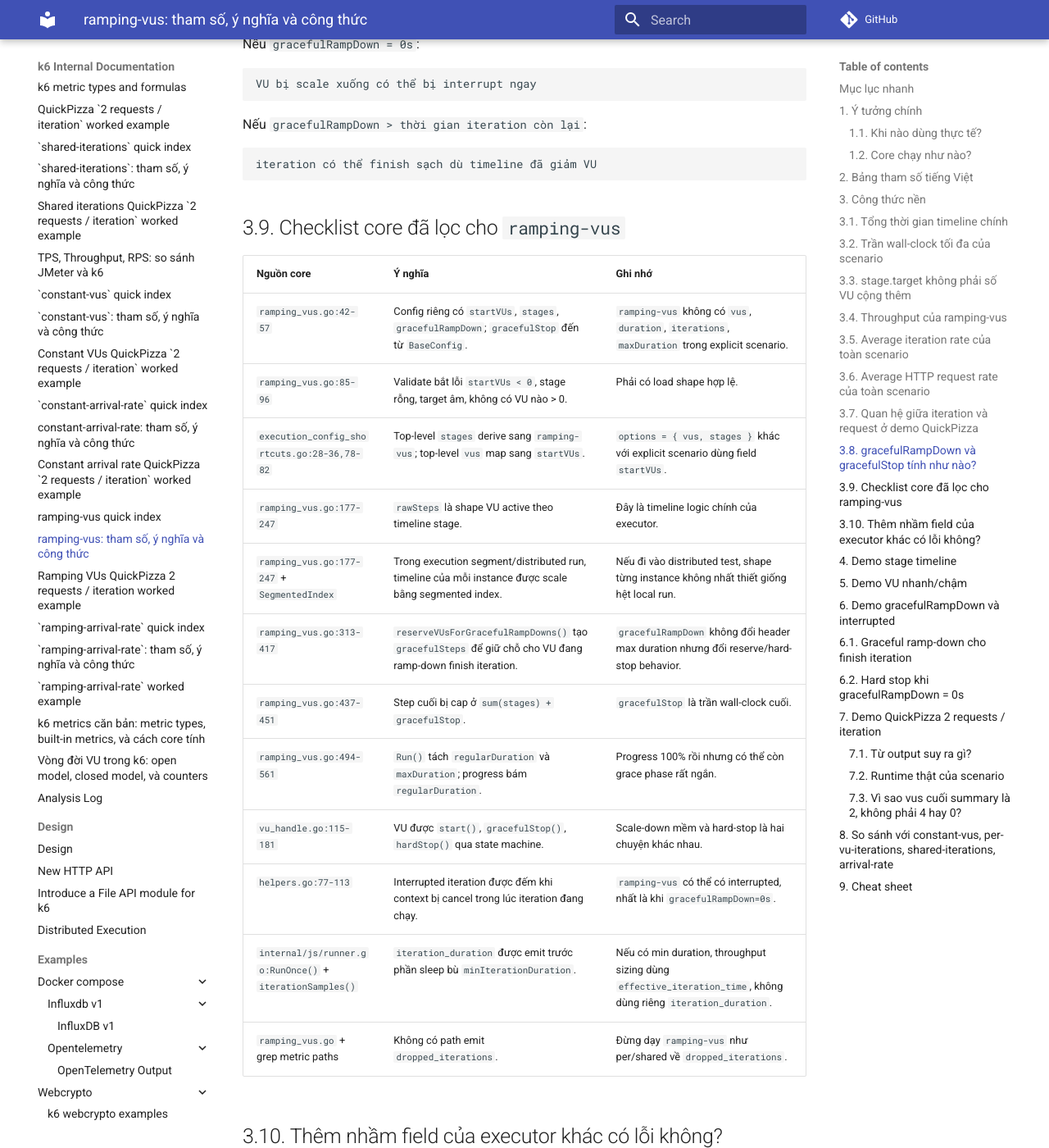
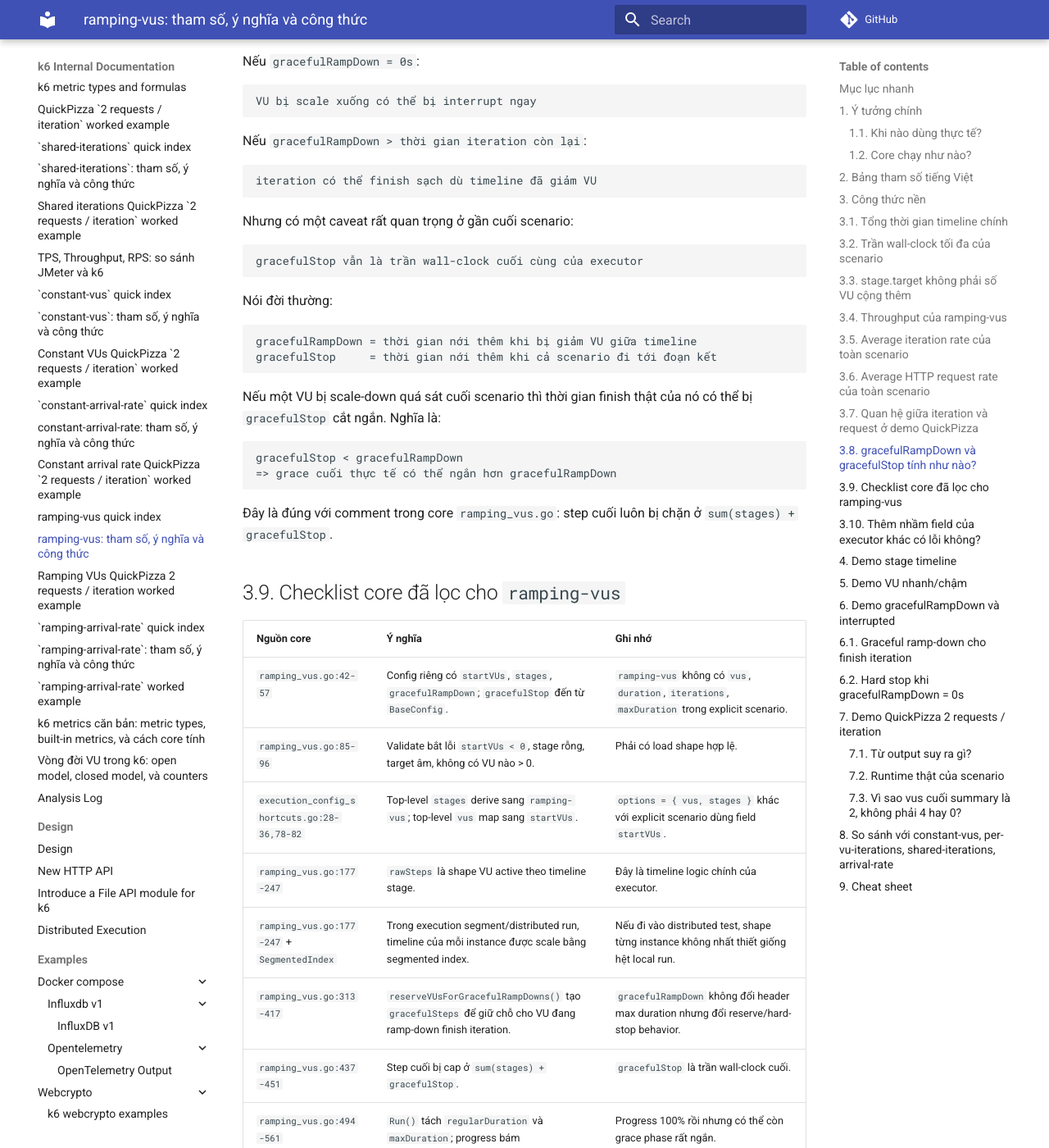
Before and after one commit to meomew-auto/markdown, an MkDocs documentation site: the page built from docs/20260517_ramping-vus-tham-so-cong-thuc.md, in a window 1280 px wide and 1400 px high, scrolled down 11273 px. Shown: the whole window at 82% size. Built offline with MkDocs 1.6.1 and Material for MkDocs 9.7.7, drawn with Linux system fonts in a browser that asks for light colours; comment, search, counter and statistics services are not loaded; some of the changed text lies outside the part shown.

Commit message:
Update docs

````diff
--- a/docs/20260517_ramping-vus-tham-so-cong-thuc.md
+++ b/docs/20260517_ramping-vus-tham-so-cong-thuc.md
@@ -320,7 +320,7 @@ Những điểm cần lưu ý khi đọc core:
 | `max_planned_vus` | số VU tối đa executor có thể cần reserve | header / core execution plan | `4`, `6` | Thường là target lớn nhất sau scaling/segment; khác với metric `vus_max` dù local run thường trùng số. |
 | `active_vus_now` | số VU đang active ở một thời điểm | progress / metric `vus` | thay đổi theo thời gian | Đây là đại lượng lên xuống theo timeline. |
 | `completed_iterations` | số iteration hoàn thành thật | summary `iterations` | chỉ biết sau khi chạy | Không có target cố định trước khi chạy. |
-| `interrupted_iterations` | số iteration bị cắt giữa chừng | progress cuối | chỉ có khi bị hard stop / end context | Demo interrupt sẽ thấy. |
+| `interrupted_iterations` | số iteration đã start nhưng bị cancel trước khi thành full iteration | progress cuối | thường do hard stop, hết grace, user abort, hoặc interrupt error | Demo interrupt sẽ thấy. |
 | `http_requests_per_iteration` | số HTTP request trong 1 iteration | đọc từ code | `2` ở QuickPizza | Không phải builtin field. |
 | `checks_per_iteration` | số check trong 1 iteration | đọc từ code | `2` ở QuickPizza | Không phải builtin field. |
 
@@ -583,6 +583,30 @@ Nếu `gracefulRampDown > thời gian iteration còn lại`:
 iteration có thể finish sạch dù timeline đã giảm VU
 ```
 
+Nhưng có một caveat rất quan trọng ở gần cuối scenario:
+
+```text
+gracefulStop vẫn là trần wall-clock cuối cùng của executor
+```
+
+Nói đời thường:
+
+```text
+gracefulRampDown = thời gian nới thêm khi bị giảm VU giữa timeline
+gracefulStop     = thời gian nới thêm khi cả scenario đi tới đoạn kết
+```
+
+Nếu một VU bị scale-down quá sát cuối scenario thì thời gian finish thật của nó có thể bị
+`gracefulStop` cắt ngắn. Nghĩa là:
+
+```text
+gracefulStop < gracefulRampDown
+=> grace cuối thực tế có thể ngắn hơn gracefulRampDown
+```
+
+Đây là đúng với comment trong core `ramping_vus.go`: step cuối luôn bị chặn ở
+`sum(stages) + gracefulStop`.
+
 ## 3.9. Checklist core đã lọc cho `ramping-vus`
 
 | Nguồn core | Ý nghĩa | Ghi nhớ |
@@ -596,7 +620,7 @@ iteration có thể finish sạch dù timeline đã giảm VU
 | `ramping_vus.go:437-451` | Step cuối bị cap ở `sum(stages) + gracefulStop`. | `gracefulStop` là trần wall-clock cuối. |
 | `ramping_vus.go:494-561` | `Run()` tách `regularDuration` và `maxDuration`; progress bám `regularDuration`. | Progress 100% rồi nhưng có thể còn grace phase rất ngắn. |
 | `vu_handle.go:115-181` | VU được `start()`, `gracefulStop()`, `hardStop()` qua state machine. | Scale-down mềm và hard-stop là hai chuyện khác nhau. |
-| `helpers.go:77-113` | Interrupted iteration được đếm khi context bị cancel trong lúc iteration đang chạy. | `ramping-vus` có thể có interrupted, nhất là khi `gracefulRampDown=0s`. |
+| `helpers.go:77-113` | Interrupted iteration được đếm khi context bị cancel trong lúc iteration đang chạy; full iteration chỉ tăng ở `AddFullIterations(1)`. | `ramping-vus` có thể có interrupted vì hard stop, hết grace, abort, hoặc interrupt error; không chỉ riêng case `gracefulRampDown=0s`. |
 | `internal/js/runner.go:RunOnce()` + `iterationSamples()` | `iteration_duration` được emit trước phần sleep bù `minIterationDuration`. | Nếu có min duration, throughput sizing dùng `effective_iteration_time`, không dùng riêng `iteration_duration`. |
 | `ramping_vus.go` + grep metric paths | Không có path emit `dropped_iterations`. | Đừng dạy `ramping-vus` như per/shared về `dropped_iterations`. |
 
@@ -835,6 +859,16 @@ nhưng vì gracefulRampDown đủ dài
 iteration vẫn kết thúc sạch ở 2.2s
 ```
 
+Đừng đọc ví dụ này thành quy tắc tuyệt đối:
+
+```text
+cứ có gracefulRampDown = 3s thì luôn được finish đủ 3s
+```
+
+Không đúng ở cuối scenario.
+Nếu VU bị scale-down quá sát mốc `sum(stages) + gracefulStop`, thì trần cuối cùng vẫn là
+`gracefulStop` của cả scenario, không phải toàn bộ `gracefulRampDown`.
+
 ## 6.2. Hard stop khi `gracefulRampDown = 0s`
 
 File:
@@ -944,6 +978,21 @@ vus................: 2     min=2       max=4
 vus_max............: 4     min=4       max=4
 
 running (6.8s), 0/4 VUs, 12 complete and 0 interrupted iterations
+```
+
+Đừng đọc nhầm 3 dòng sau thành cùng một loại số:
+
+```text
+4 looping VUs trong header
+  = trần planned VU theo execution plan của executor này
+
+running ... 0/4 VUs
+  = snapshot ở cuối lúc progress in ra
+  = lúc đó không còn VU nào đang bận, nhưng plan tối đa của executor là 4
+
+vus: 2 min=2 max=4
+  = Gauge summary của các sample active VUs trong lúc chạy
+  = không phải snapshot cuối
 ```
 
 ### 7.1. Từ output suy ra gì?
````
Also changed, not shown: docs/20260115_options-defaults-and-shortcuts.md (+77 -17 lines), docs/20260517_ramping-vus-quick-index.md (+15 -0 lines), docs/20260517_ramping_vus_quickpizza_two_requests_worked_example.md (+14 -0 lines).
